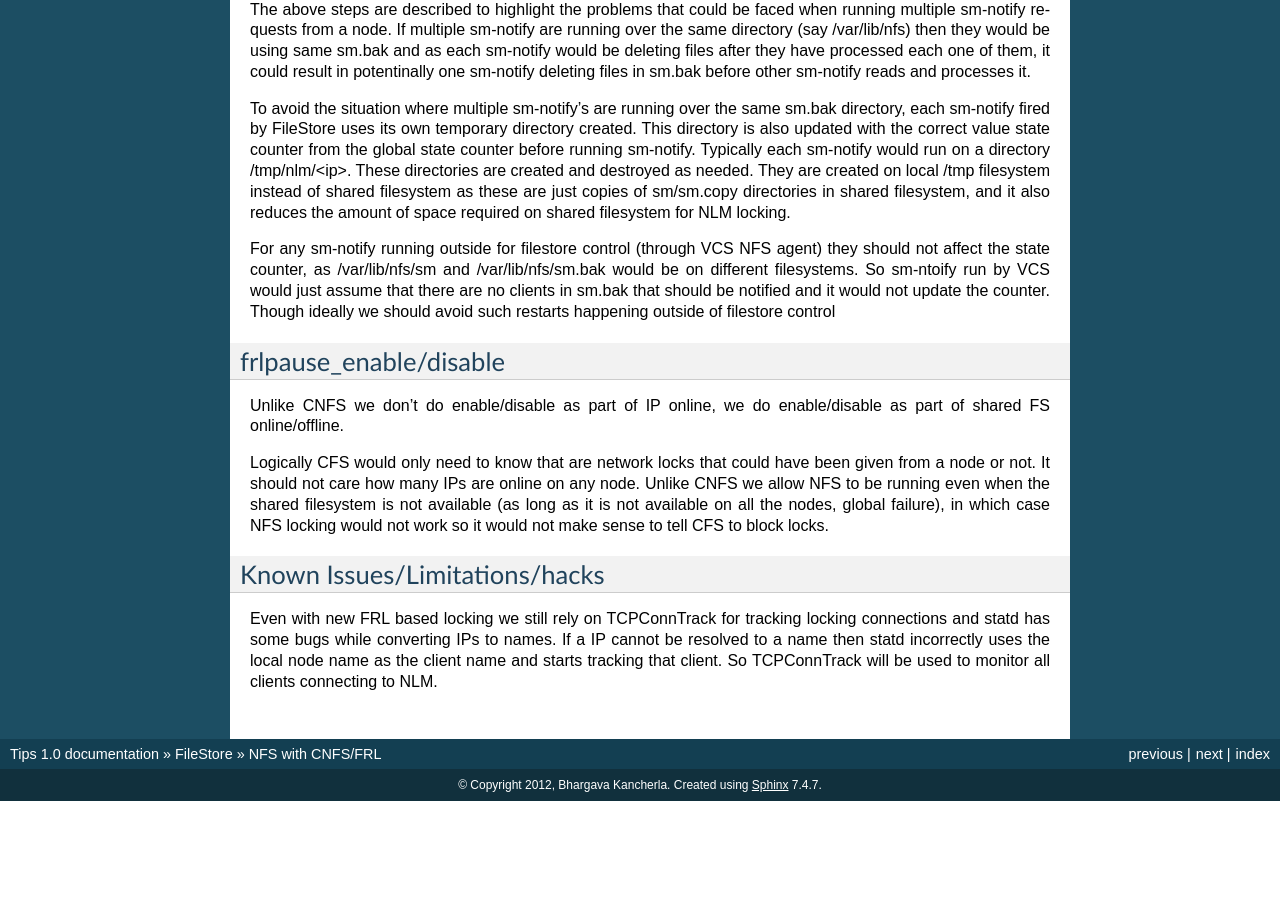
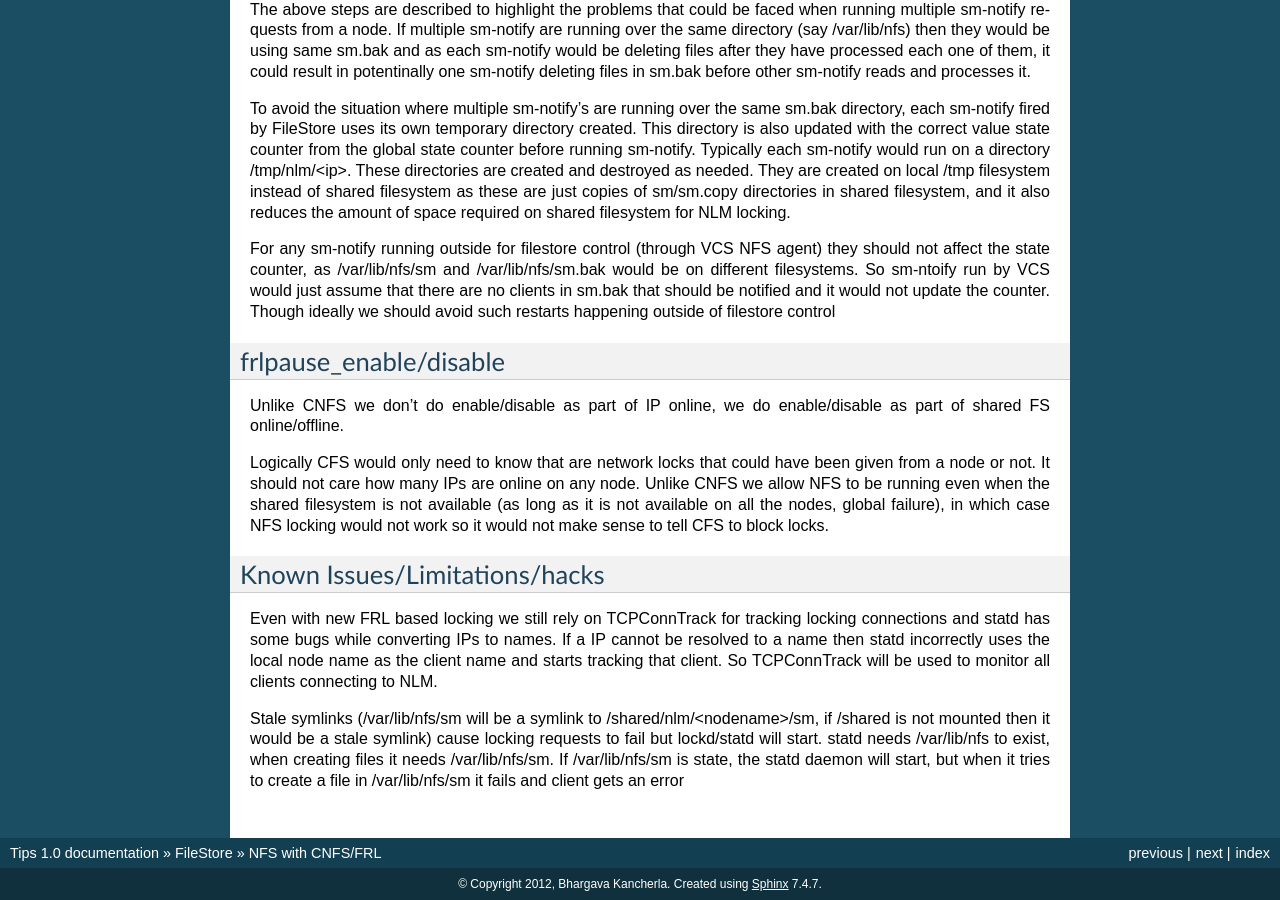
Before and after one commit to bhargavakumark/Notes, a Sphinx documentation site: the page built from source/filestore/nfs/cnfs.rst, in a window 1280 px wide and 900 px high, scrolled down 4426 px. Built offline with Sphinx 7.4.7, drawn with Linux system fonts in a browser that asks for light colours; before the commit the page ends 5227 px from its top, so only the background shows below that.

Commit message:
added a note about what happens when /var/lib/nfs/sm is a stale symlink

```diff
--- a/source/filestore/nfs/cnfs.rst
+++ b/source/filestore/nfs/cnfs.rst
@@ -133,3 +133,5 @@ Logically CFS would only need to know that are network locks that could have bee
 Known Issues/Limitations/hacks
 ------------------------------
 Even with new FRL based locking we still rely on TCPConnTrack for tracking locking connections and statd has some bugs while converting IPs to names. If a IP cannot be resolved to a name then statd incorrectly uses the local node name as the client name and starts tracking that client. So TCPConnTrack will be used to monitor all clients connecting to NLM.
+
+Stale symlinks (/var/lib/nfs/sm will be a symlink to /shared/nlm/<nodename>/sm, if /shared is not mounted then it would be a stale symlink) cause locking requests to fail but lockd/statd will start. statd needs /var/lib/nfs to exist, when creating files it needs /var/lib/nfs/sm. If /var/lib/nfs/sm is state, the statd daemon will start, but when it tries to create a file in /var/lib/nfs/sm it fails and client gets an error
```
